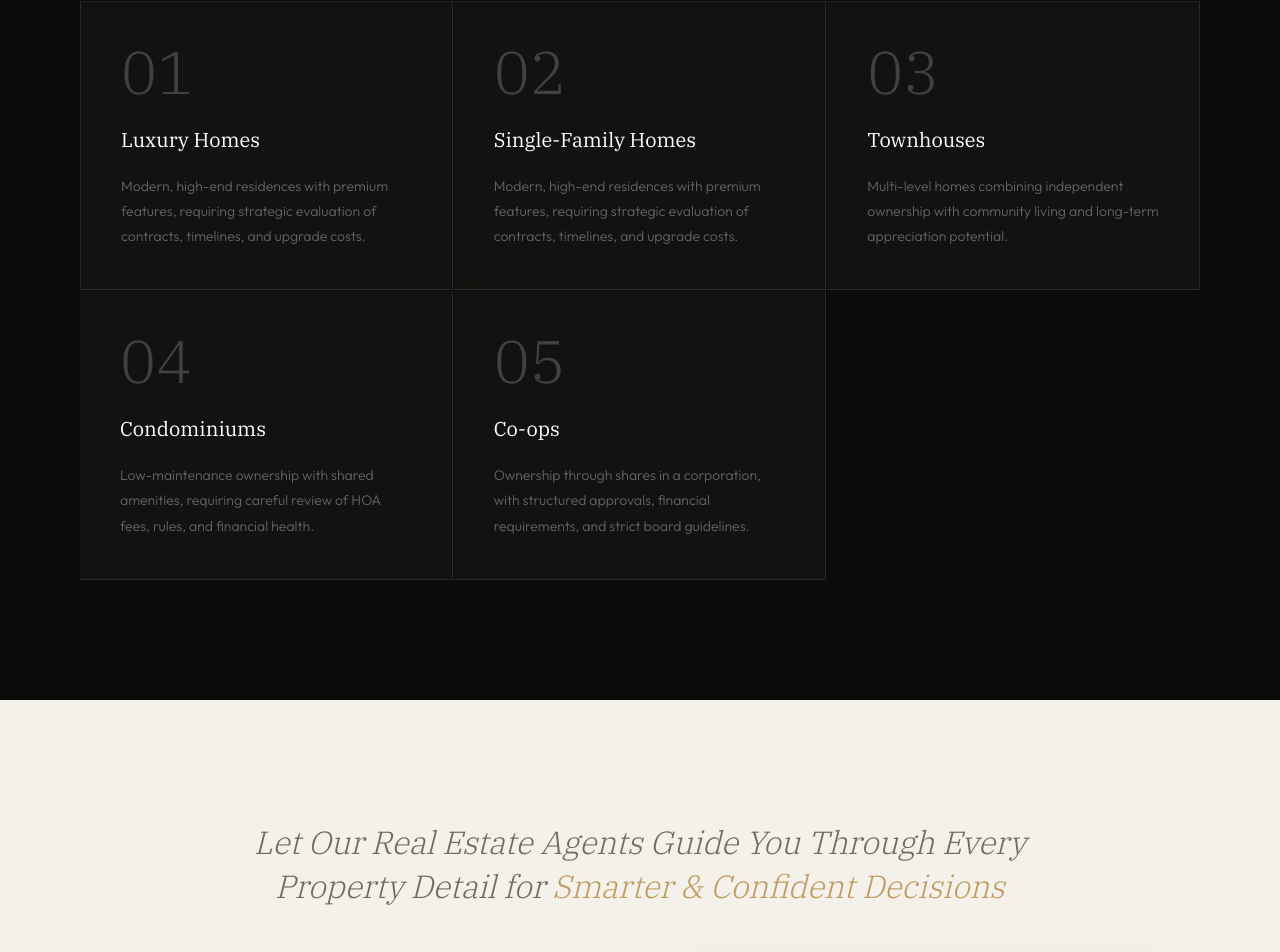
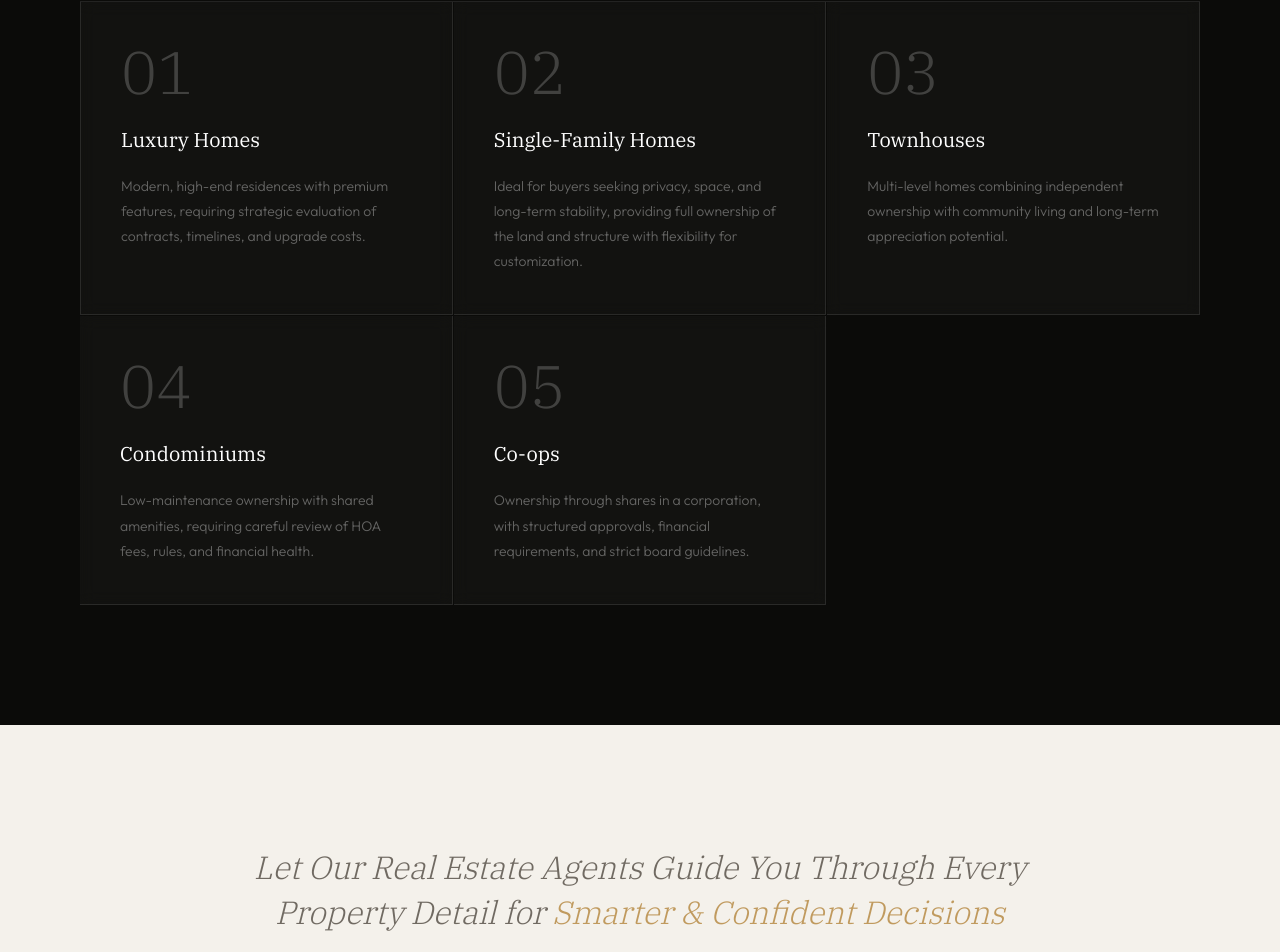
Before and after one commit to talha-exe/emlak-demo, a Next.js app: page /residential in a window 1280 px wide. Shown: the part 1460-2412 px from the top of the page. Built offline with nearby package versions, Linux system fonts and the light colour scheme.

Commit message:
Residential Page Fix

```diff
--- a/src/components/pages/residential/ResidentialPage.jsx
+++ b/src/components/pages/residential/ResidentialPage.jsx
@@ -11,7 +11,7 @@ const propertyTypes = [
   },
   {
     title: 'Single-Family Homes',
-    desc: 'Modern, high-end residences with premium features, requiring strategic evaluation of contracts, timelines, and upgrade costs.',
+    desc: 'Ideal for buyers seeking privacy, space, and long-term stability, providing full ownership of the land and structure with flexibility for customization.',
   },
   {
     title: 'Townhouses',
```
